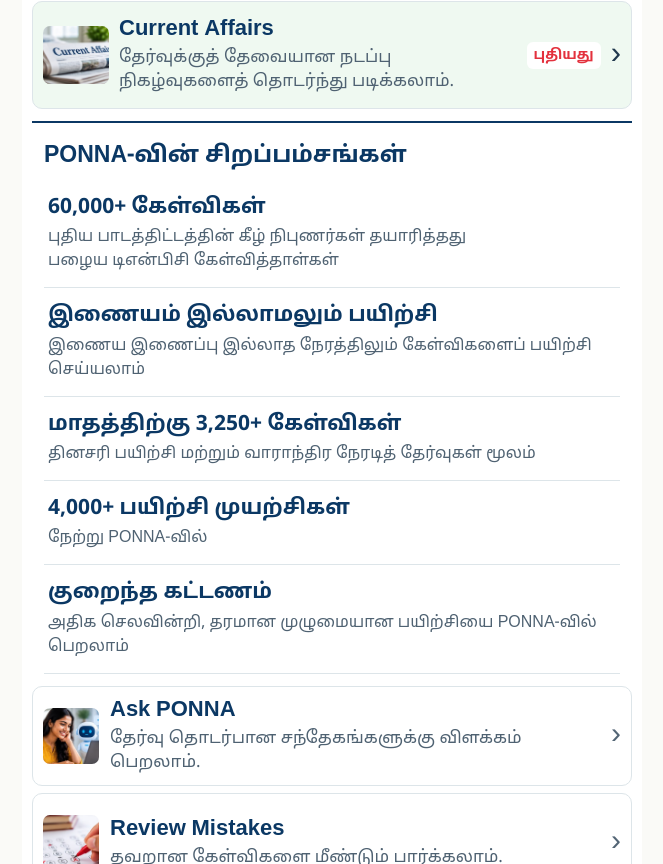
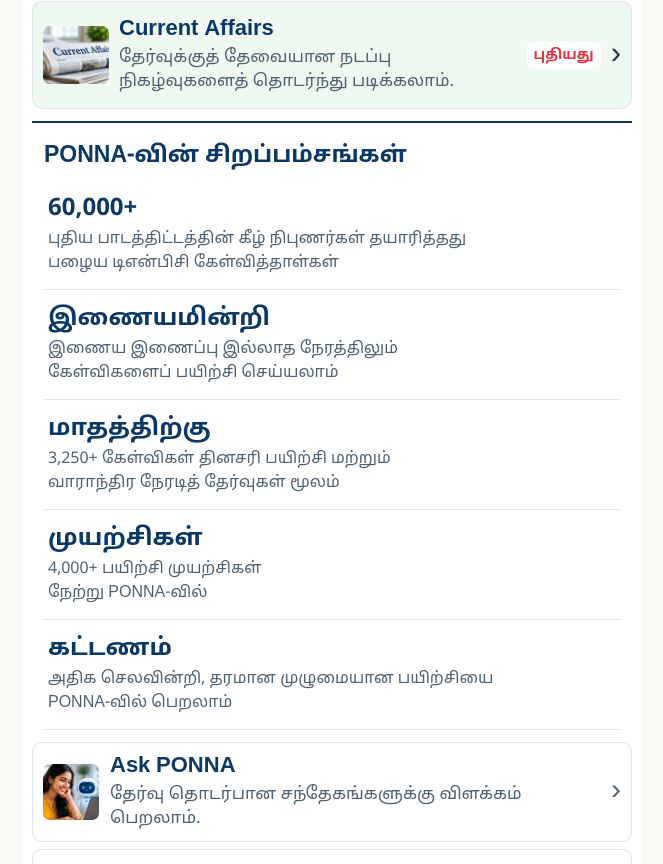
Before and after one commit to sponna1962/Ponna, a Next.js app in the folder frontend/: page /home-preview in a window 1280 px wide. Shown: the part 667-1531 px from the top of the page, without its empty margins (308-971 px from the left). Built offline with nearby package versions, Linux system fonts and the light colour scheme; no server answers.

Commit message:
Simplify USP headings and descriptions

```diff
--- a/frontend/src/components/HomeDesignPreview.tsx
+++ b/frontend/src/components/HomeDesignPreview.tsx
@@ -81,24 +81,24 @@ export default function HomeDesignPreview() {
           <h2>PONNA-வின் சிறப்பம்சங்கள்</h2>
           <div className="usp-list">
             <article className="usp-item">
-              <strong>60,000+ கேள்விகள்</strong>
+              <strong>60,000+</strong>
               <p>புதிய பாடத்திட்டத்தின் கீழ் நிபுணர்கள் தயாரித்தது<br />பழைய டிஎன்பிசி கேள்வித்தாள்கள்</p>
             </article>
             <article className="usp-item">
-              <strong>இணையம் இல்லாமலும் பயிற்சி</strong>
-              <p>இணைய இணைப்பு இல்லாத நேரத்திலும் கேள்விகளைப் பயிற்சி செய்யலாம்</p>
+              <strong>இணையமின்றி</strong>
+              <p>இணைய இணைப்பு இல்லாத நேரத்திலும்<br />கேள்விகளைப் பயிற்சி செய்யலாம்</p>
             </article>
             <article className="usp-item">
-              <strong>மாதத்திற்கு 3,250+ கேள்விகள்</strong>
-              <p>தினசரி பயிற்சி மற்றும் வாராந்திர நேரடித் தேர்வுகள் மூலம்</p>
+              <strong>மாதத்திற்கு</strong>
+              <p>3,250+ கேள்விகள் தினசரி பயிற்சி மற்றும்<br />வாராந்திர நேரடித் தேர்வுகள் மூலம்</p>
             </article>
             <article className="usp-item">
-              <strong>4,000+ பயிற்சி முயற்சிகள்</strong>
-              <p>நேற்று PONNA-வில்</p>
+              <strong>முயற்சிகள்</strong>
+              <p>4,000+ பயிற்சி முயற்சிகள்<br />நேற்று PONNA-வில்</p>
             </article>
             <article className="usp-item">
-              <strong>குறைந்த கட்டணம்</strong>
-              <p>அதிக செலவின்றி, தரமான முழுமையான பயிற்சியை PONNA-வில் பெறலாம்</p>
+              <strong>கட்டணம்</strong>
+              <p>அதிக செலவின்றி, தரமான முழுமையான பயிற்சியை<br />PONNA-வில் பெறலாம்</p>
             </article>
           </div>
         </section>
@@ -316,8 +316,8 @@ export default function HomeDesignPreview() {
         .usp-item strong {
           display: block;
           color: #0B3864;
-          font-size: 21px;
-          line-height: 1.35;
+          font-size: 24px;
+          line-height: 1.25;
           font-weight: 900;
         }
         .usp-item p {
```
